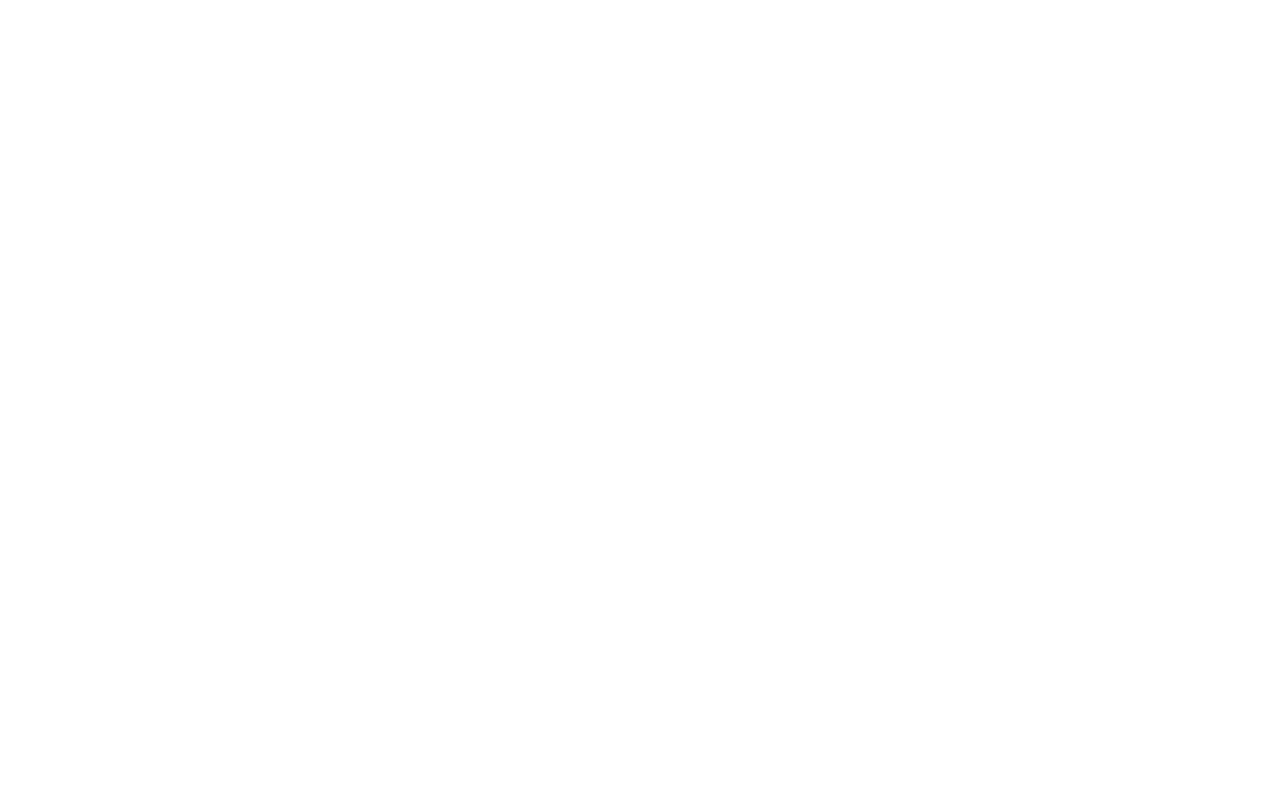
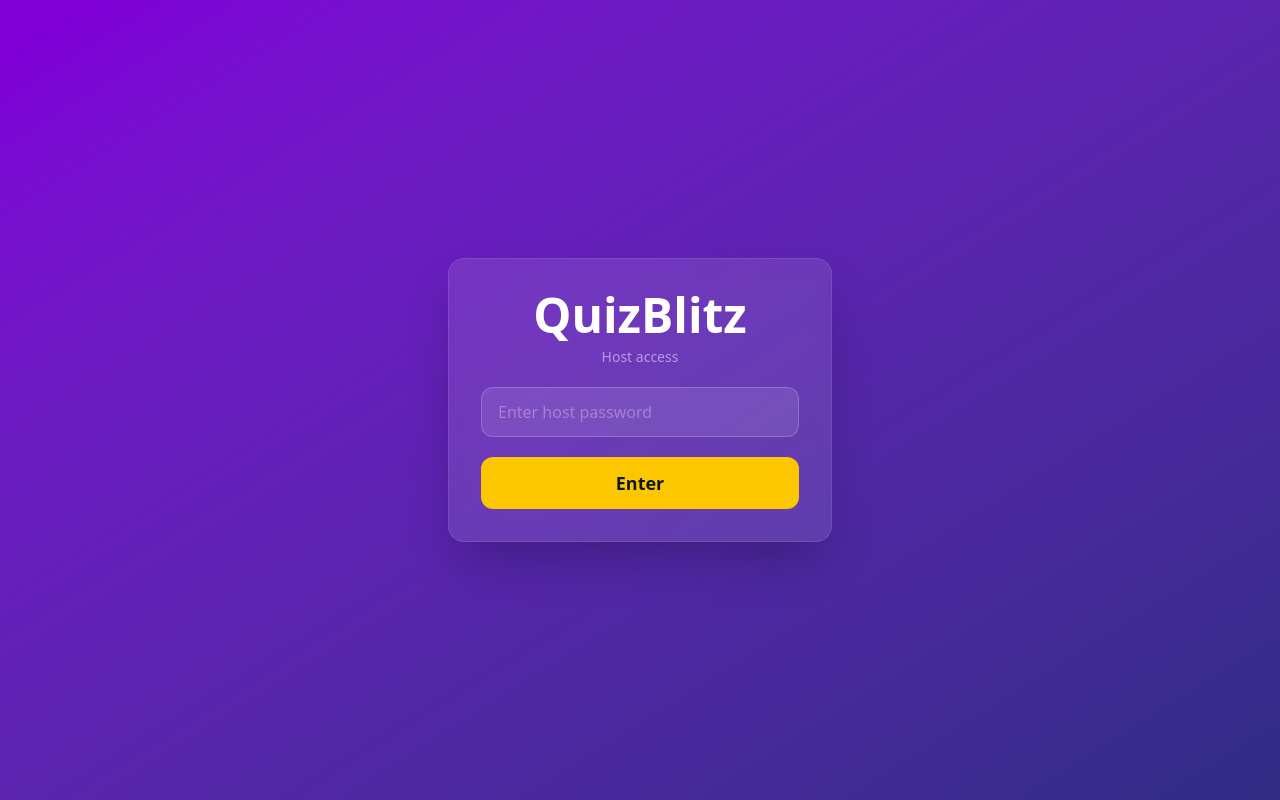
Before and after one commit to subhankarpattanayak42-blip/kahoot-clone, a React (Vite) app: page /host in a window 1280 px wide. Before the commit this address had no page. Built offline with nearby package versions, Linux system fonts and the light colour scheme.

Commit message:
Split home into player and host pages
/ → PlayerHome (Join only, no quiz creation)
/host → HostHome (password-gated, shows Create + Join)

```diff
--- a/src/App.jsx
+++ b/src/App.jsx
@@ -1,6 +1,7 @@
 import { BrowserRouter, Routes, Route } from 'react-router-dom'
 import { GameProvider } from './context/GameContext'
-import Home from './pages/Home'
+import PlayerHome from './pages/PlayerHome'
+import HostHome from './pages/HostHome'
 import CreateQuiz from './pages/host/CreateQuiz'
 import HostGame from './pages/host/HostGame'
 import JoinGame from './pages/player/JoinGame'
@@ -15,7 +16,8 @@ export default function App() {
     <GameProvider>
       <BrowserRouter>
         <Routes>
-          <Route path="/"               element={<Home />} />
+          <Route path="/"               element={<PlayerHome />} />
+          <Route path="/host"           element={<HostHome />} />
           <Route path="/host/create"    element={<CreateQuiz />} />
           <Route path="/host/:roomCode" element={<HostGame />} />
           <Route path="/play"           element={<JoinGame />} />
--- /dev/null
+++ b/src/pages/HostHome.jsx
@@ -0,0 +1,66 @@
+import { useState } from 'react'
+import { useNavigate } from 'react-router-dom'
+
+const ADMIN_PASSWORD = 'quizblitz'
+
+export default function HostHome() {
+  const navigate = useNavigate()
+  const [password, setPassword] = useState('')
+  const [authed, setAuthed] = useState(false)
+  const [error, setError] = useState('')
+
+  function handleLogin(e) {
+    e.preventDefault()
+    if (password === ADMIN_PASSWORD) { setAuthed(true); setError('') }
+    else setError('Incorrect password.')
+  }
+
+  if (!authed) {
+    return (
+      <div className="min-h-screen bg-gradient-to-br from-purple-700 to-indigo-900 flex items-center justify-center px-4">
+        <form onSubmit={handleLogin} className="bg-white/10 backdrop-blur border border-white/10 rounded-2xl p-8 w-full max-w-sm shadow-2xl space-y-5">
+          <div className="text-center">
+            <h1 className="text-5xl font-black text-white mb-2">QuizBlitz</h1>
+            <p className="text-white/50 text-sm">Host access</p>
+          </div>
+          <input
+            type="password"
+            value={password}
+            onChange={e => setPassword(e.target.value)}
+            placeholder="Enter host password"
+            required
+            className="w-full px-4 py-3 rounded-xl bg-white/10 border border-white/20 text-white placeholder-white/30 focus:outline-none focus:border-yellow-400 focus:ring-1 focus:ring-yellow-400 transition"
+          />
+          {error && <p className="text-red-400 text-sm text-center">{error}</p>}
+          <button type="submit" className="w-full py-3 rounded-xl bg-yellow-400 hover:bg-yellow-300 text-gray-900 font-extrabold text-lg transition">
+            Enter
+          </button>
+        </form>
+      </div>
+    )
+  }
+
+  return (
+    <div className="min-h-screen bg-gradient-to-br from-purple-700 to-indigo-900 flex flex-col items-center justify-center gap-8 p-6">
+      <h1 className="text-white font-black text-6xl tracking-tight drop-shadow-lg">QuizBlitz</h1>
+      <p className="text-white/70 text-xl">Host Dashboard</p>
+      <div className="flex flex-col gap-4 w-full max-w-xs">
+        <button
+          onClick={() => navigate('/host/create')}
+          className="bg-white text-purple-700 font-bold text-xl py-4 rounded-2xl shadow-lg hover:scale-105 transition-transform"
+        >
+          Create a Quiz
+        </button>
+        <button
+          onClick={() => navigate('/play')}
+          className="bg-yellow-400 text-gray-900 font-bold text-xl py-4 rounded-2xl shadow-lg hover:scale-105 transition-transform"
+        >
+          Join a Game
+        </button>
+      </div>
+      <button onClick={() => setAuthed(false)} className="text-white/30 text-xs hover:text-white/60 transition mt-4">
+        Logout
+      </button>
+    </div>
+  )
+}
--- /dev/null
+++ b/src/pages/PlayerHome.jsx
@@ -0,0 +1,20 @@
+import { useNavigate } from 'react-router-dom'
+
+export default function PlayerHome() {
+  const navigate = useNavigate()
+  return (
+    <div className="min-h-screen bg-gradient-to-br from-purple-700 to-indigo-900 flex flex-col items-center justify-center gap-8 p-6">
+      <h1 className="text-white font-black text-6xl tracking-tight drop-shadow-lg">QuizBlitz</h1>
+      <p className="text-white/70 text-xl">Real-time multiplayer quizzes</p>
+      <div className="flex flex-col gap-4 w-full max-w-xs">
+        <button
+          onClick={() => navigate('/play')}
+          className="bg-yellow-400 text-gray-900 font-bold text-xl py-4 rounded-2xl shadow-lg hover:scale-105 transition-transform"
+        >
+          Join a Game
+        </button>
+      </div>
+      <p className="text-white/30 text-sm">Enter a room code to join your session</p>
+    </div>
+  )
+}
```
